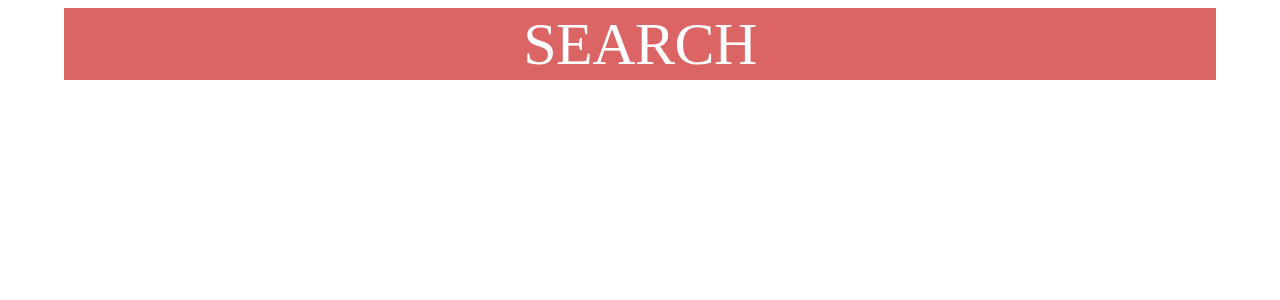
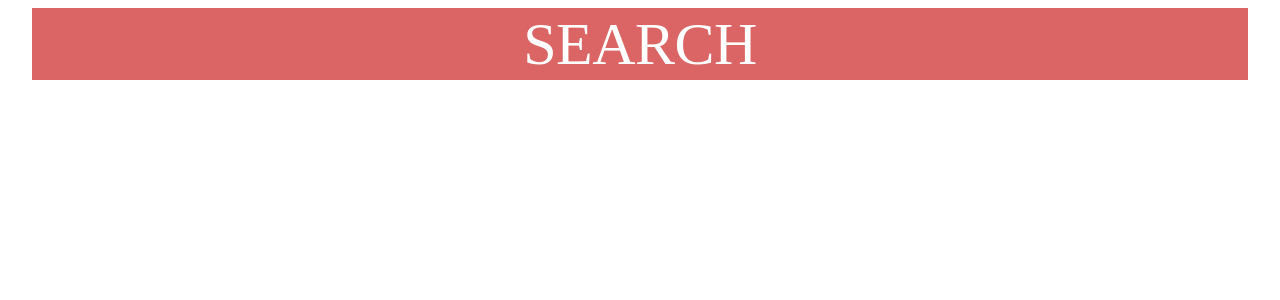
Before and after one commit to panarec/bounty-hunters, a React (Create React App) app: page / in a window 1280 px wide. Shown: the top 300 px of the page. Built offline with nearby package versions, Linux system fonts and the light colour scheme; a web font is replaced by a local one.

Commit message:
Layout container updated

```diff
--- a/src/Components/Layout.js
+++ b/src/Components/Layout.js
@@ -1,4 +1,5 @@
 import { Container } from '@mui/material';
+
 import { Footer } from './Footer';
 import { Header } from './Header';
 
@@ -6,7 +7,7 @@ export const Layout = ({ children }) => {
   return (
     <>
       <Header />
-      <Container>{children}</Container>
+      <Container maxWidth="xl">{children}</Container>
       <Footer />
     </>
   );
```
